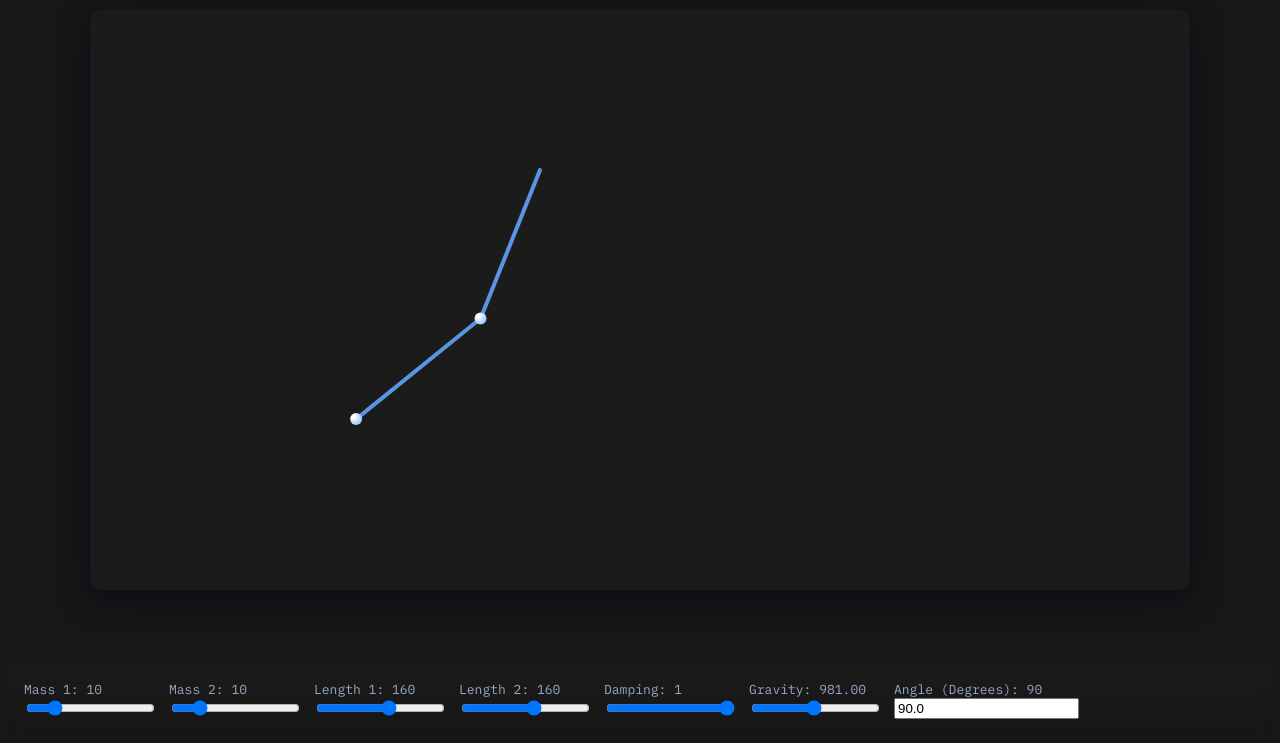
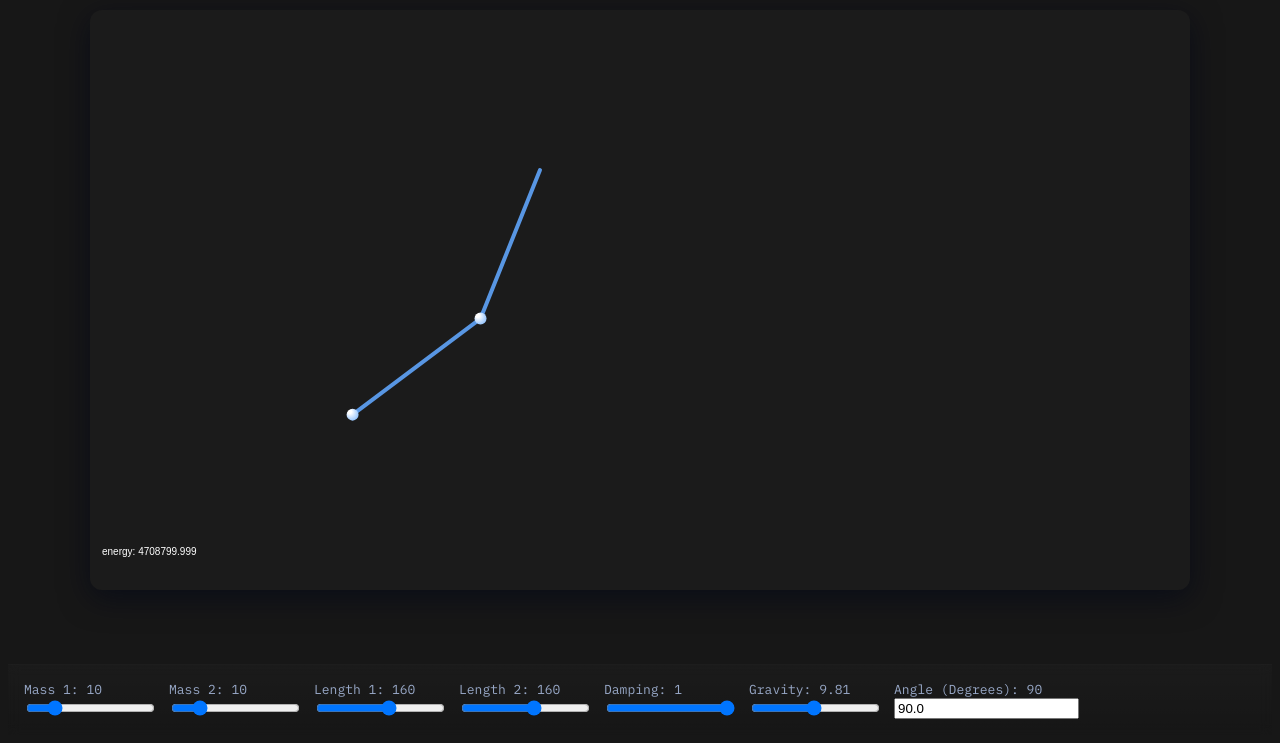
Before and after one commit to jasonxwxia/pendulum-demo, a plain HTML site: page index.html in a window 1280 px wide. Shown: the part 73-816 px from the top of the page. Drawn offline with Linux system fonts and the light colour scheme.

Commit message:
refactored to solve by Runge-Kutta method

```diff
--- a/index.html
+++ b/index.html
@@ -34,11 +34,11 @@
 				</div>
 				<div class="control">
 					<label>Damping: <span id="dampVal">1<span></label>
-					<input id="damping" type="range" min="0.94" max="1" step="0.001"  value="1"/>
+					<input id="damping" type="range" min="0.95" max="1" step="0.00001"  value="1"/>
 				</div>
 				<div class="control">
-					<label>Gravity: <span id="gravVal">981.0<span></label>
-					<input id="grav" type="range" min="0" max="2000" step="0.05" value="981.0"/>
+					<label>Gravity: <span id="gravVal">9.81<span></label>
+					<input id="grav" type="range" min="0" max="20" step="0.01" value="9.81"/>
 				</div>
 				<div class="control">
 					<label>Angle (Degrees): <span id="angleVal">90.0</span> </label>
--- a/pendulum.js
+++ b/pendulum.js
@@ -15,14 +15,16 @@
 	const m1Val = el("m1Val"), m2Val = el("m2Val"), l1Val = el("l1Val"), l2Val = el("l2Val"), dampVal = el("dampVal"), gravVal = el("gravVal"), angVal = el("angleVal");
 
 	function readUI(){
-		m1 = +m1_s.value; m2 = +m2_s.value; l1 = +l1_s.value; l2 = +l2_s.value; damping = +damp_s.value; grav = +grav_s.value; ang = +ang_s.value;
+		m1 = +m1_s.value; m2 = +m2_s.value; l1 = +l1_s.value; l2 = +l2_s.value; damping = +damp_s.value; grav = +grav_s.value*100; ang = +ang_s.value;
 		m1Val.textContent = m1; m2Val.textContent = m2; l1Val.textContent = l1; l2Val.textContent = l2; dampVal.textContent = damping; gravVal.textContent = (+grav_s.value).toFixed(2); angVal.textContent = ang;
 	}
 
 	//The default parameters
-	let m1 = +m1_s.value, m2 = +m2_s.value, l1 = +l1_s.value, l2 = +l2_s.value, damping = +damp_s.value, grav = +grav_s.value, ang = +ang_s.value;
+	let m1 = +m1_s.value, m2 = +m2_s.value, l1 = +l1_s.value, l2 = +l2_s.value, damping = +damp_s.value, grav = +grav_s.value*100, ang = +ang_s.value, m_e = 0;
 	readUI();
 	[m1_s, m2_s, l1_s, l2_s, damp_s, grav_s, ang_s].forEach(s => s.addEventListener("input", readUI));
+	let interval = 0;
+	const data = [];
 
 	function resize(){
 		const ratio = window.devicePixelRatio || 1;
@@ -38,32 +40,74 @@
 	window.addEventListener("resize", resize);
 	resize();
 
+
 	//integration timestamp
 	let last = performance.now();
+	function derivatives(state){
+		const [a1, a2, a1_v, a2_v] = state;
+		const sin = Math.sin, cos = Math.cos;
+
+		const numer1 = -grav * (2 * m1 + m2) * sin(a1) - m2 * grav * sin(a1 -2*a2) - 2 * sin(a1 - a2) * m2 * (a2_v**2 * l2 + a1_v**2 * l1 * cos(a1 - a2));
+		const denom1 = l1*(2*m1 + m2 - m2 * cos(2*a1 - 2*a2));
+		const a1_a = numer1/denom1; //a for acceleration
+
+		const numer2 = 2*sin(a1 - a2) * (a1_v**2 * l1 * (m1+m2) + grav*(m1 + m2) * cos(a1) + a2_v**2 * l2 * m2 * cos(a1-a2));
+		const denom2 = l2*(2*m1 + m2 - m2*cos(2*a1 - 2*a2));
+		const a2_a = numer2/denom2;
+
+		return [a1_v, a2_v, a1_a, a2_a];
+	}
 	function step(dt){
-		dt = Math.min(dt, 0.03);
+		dt = Math.min(dt, 0.02);
 
-		//Euler Lagrange Equations
-		const sin = Math.sin, cos = Math.cos;
-		const angvel1 = a1_v, angvel2 = a2_v;
+		const s0 = [a1, a2, a1_v, a2_v];
 
-		const numer1 = -grav*(2*m1 + m2) * sin(a1) - m2 * grav * sin(a1-2*a2) - 2 * sin(a1-a2) * m2 * (angvel2 * angvel2 * l2 + angvel1 * angvel1 * l1 * cos(a1 - a2));
-		const denom1 = l1*(2*m1 + m2 - m2 * cos(2*a1 - 2*a2));
-		const a1_accel = numer1/denom1;
-
-		const numer2 = 2*sin(a1 - a2) * (angvel1**2 * l1 * (m1+m2) + grav*(m1 + m2) * cos(a1) + angvel2**2 * l2 * m2 * cos(a1-a2));
-		const denom2 = l2*(2*m1 + m2 - m2*cos(2*a1 - 2*a2));
-		const a2_accel = numer2/denom2;
+		const k1 = derivatives(s0);
+		const s1 = s0.map((v,i) => v + k1[i]*dt/2);
 
 
-		// semi-implicit Euler
-		a1_v += a1_accel * dt;
-		a2_v += a2_accel * dt;
+		const k2 = derivatives(s1);
+		const s2 = s0.map((v,i) => v + k2[i]*dt/2);
+
+
+		const k3 = derivatives(s2);
+		const s3 = s0.map((v,i) => v + k3[i]*dt);
+
+		const k4 = derivatives(s3);
+
+		a1 += dt/6 * (k1[0] + 2*k2[0] + 2*k3[0] + k4[0]);
+		a2 += dt/6 * (k1[1] + 2*k2[1] + 2*k3[1] + k4[1]);
+		a1_v += dt/6 * (k1[2] + 2*k2[2] + 2*k3[2] + k4[2]);
+		a2_v += dt/6 * (k1[3] + 2*k2[3] + 2*k3[3] + k4[3]);
+
 		a1_v *= damping;
 		a2_v *= damping;
-		a1 += a1_v * dt;
-		a2 += a2_v * dt;
 
+		//energy
+		const kinetic1 = 0.5*(m1 + m2) * l1**2 * a1_v**2 + 0.5 * m2 * l2**2 * Math.cos(a2_v**2) + m2 * l1 * l2 * a1_v * a2_v * Math.cos(a1 - a2);
+		const potential1 = -(m1 + m2) * grav * l1 * Math.cos(a1) - m2 * grav * l2 * Math.cos(a2);
+
+		const v1x = l1 * a1_v * Math.cos(a1);
+		const v1y = -l1 * a1_v * Math.sin(a1);
+		const v2x = v1x + l2 * a2_v * Math.cos(a2);
+		const v2y = v1y - l2 * a2_v * Math.sin(a2);
+
+		const kinetic2 = 0.5 * m1 * (v1x*v1x + v1y*v1y) + 0.5 * m2 * (v2x*v2x + v2y*v2y);
+		const yy1 = l1 * (1 - Math.cos(a1));
+		const yy2 = yy1 + l2 * (1 - Math.cos(a2));
+		const potential2 = m1 * grav * yy1 + m2 * grav * yy2;
+
+
+		m_e = kinetic2 + potential2;
+		interval +=1;
+		let datapoint = [];
+		if (interval % 1000 == 0){
+			datapoint = [interval, m_e];
+			data.push(datapoint);
+		}
+		if (interval == 5000){
+			console.log(data);
+		}
 	}
 
 	//draw onto canvas
@@ -88,7 +132,7 @@
 		ctx.beginPath(); ctx.moveTo(cx, cy); ctx.lineTo(x1, y1); ctx.stroke();
 		ctx.beginPath(); ctx.moveTo(x1, y1); ctx.lineTo(x2, y2); ctx.stroke();
 
-		//balls
+		//bobs
 		const r1 = Math.max(6, Math.sqrt(m1));
 		const r2 = Math.max(6, Math.sqrt(m2));
 
@@ -99,6 +143,10 @@
 		const grad2 = ctx.createRadialGradient(x2-3, y2-3, 2, x2, y2, r2+4);
 		grad2.addColorStop(0, "#ffffff"); grad2.addColorStop(1, "#60a5fa");
 		ctx.beginPath(); ctx.fillStyle = grad2; ctx.arc(x2, y2, r2, 0, Math.PI * 2); ctx.fill();
+
+		//energy telemetry
+		ctx.fillStyle = "rgba(255,255,255,1";
+		ctx.fillText("energy: " + m_e.toFixed(3), 12, H-35);
 
 		ctx.restore();
 	}
@@ -122,7 +170,7 @@
 
 	//reset on dc
 	canvas.addEventListener("dblclick", () => {
-		a1 = Math.PI/2; a2 = Math.PI/2; a1_v = 0; a2_v = 0;
+		a1 = ang*Math.PI/180; a2 = ang*Math.PI/180; a1_v = 0; a2_v = 0;
 	});
 
 	//change angle manually
```
Also changed, not shown: 1 other file.
